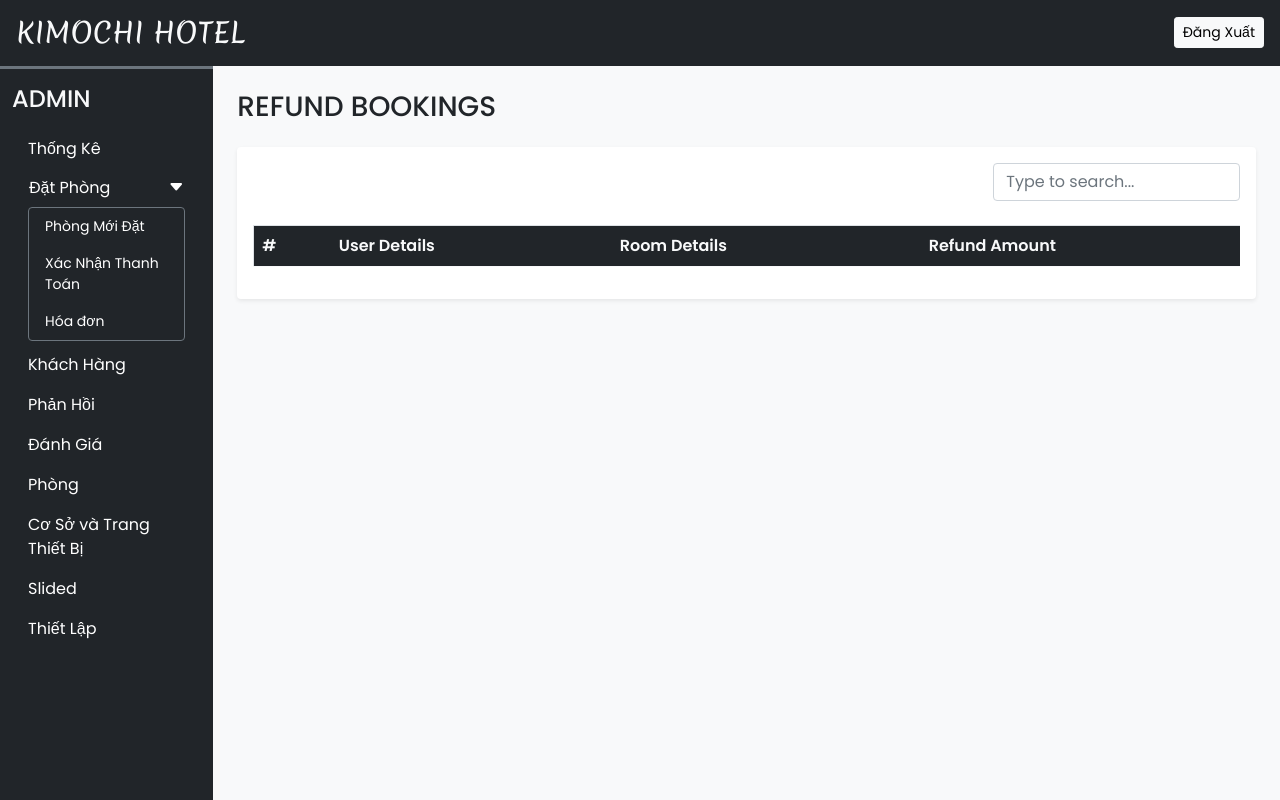
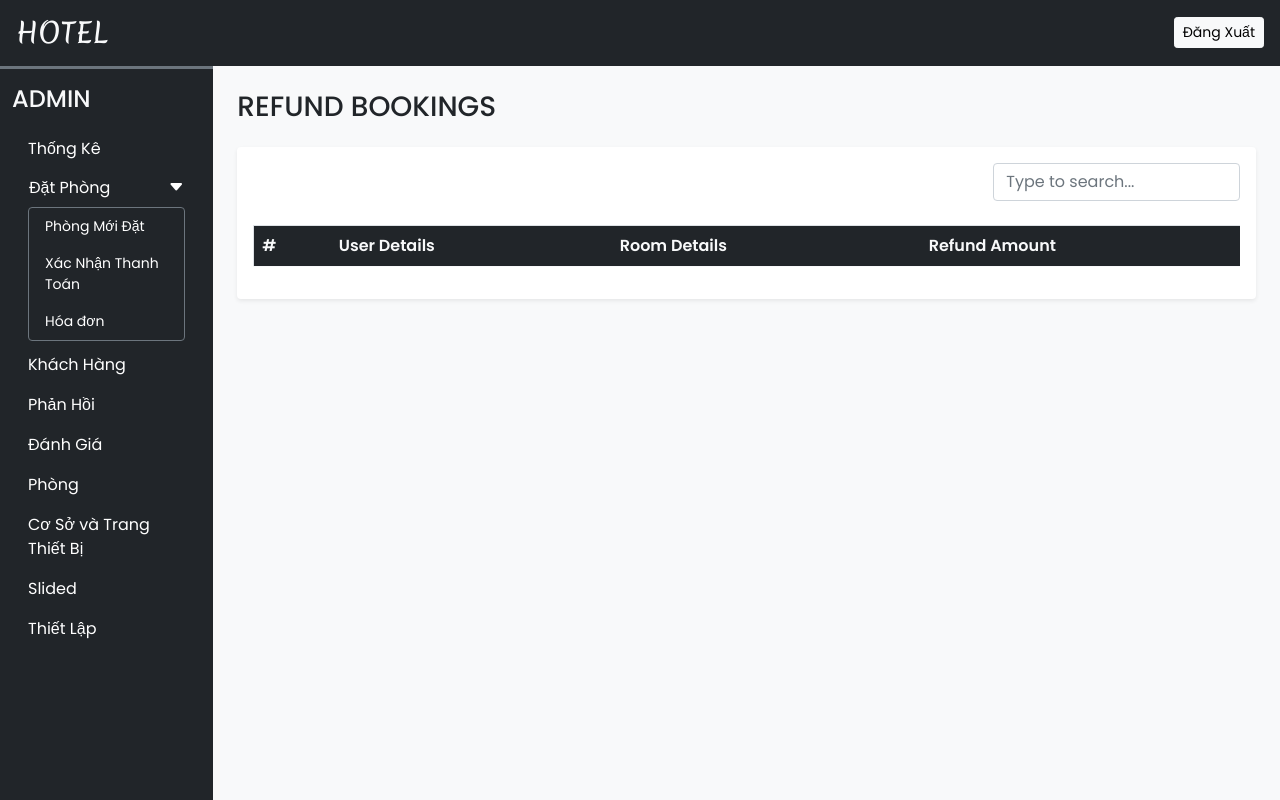
Before and after one commit to Vuquangngan/FINAL_GIT, a PHP site: page /kimochihotel-main/admin/refund_bookings.php in a window 1280 px wide. Run offline with PHP 8.4, Linux system fonts and the light colour scheme; a user stored in the database is signed in; lists and menus that the app fills with data are empty; some libraries are stand-ins or nearby versions.

Commit message:
New name

```diff
--- a/admin/inc/header.php
+++ b/admin/inc/header.php
@@ -1,5 +1,5 @@
 <div class="container-fluid bg-dark text-light p-3 d-flex align-items-center justify-content-between sticky-top">
-    <h3 class="mb-0 h-font">KIMOCHI HOTEL</h3>
+    <h3 class="mb-0 h-font">HOTEL</h3>
     <a href="logout.php" class="btn btn-light btn-sm">Đăng Xuất</a>
 </div>
 
--- a/inc/footer.php
+++ b/inc/footer.php
@@ -35,7 +35,7 @@
   </div>
 </div>
 
-<h6 class="text-center bg-dark text-white p-3 m-0">Kimochi Hotel - @2023 Huỳnh Ân</h6>
+<h6 class="text-center bg-dark text-white p-3 m-0">HOTEL</h6>
 
 <script src="https://cdn.jsdelivr.net/npm/bootstrap@5.0.2/dist/js/bootstrap.bundle.min.js" integrity="sha384-MrcW6ZMFYlzcLA8Nl+NtUVF0sA7MsXsP1UyJoMp4YLEuNSfAP+JcXn/tWtIaxVXM" crossorigin="anonymous"></script>
 
```
